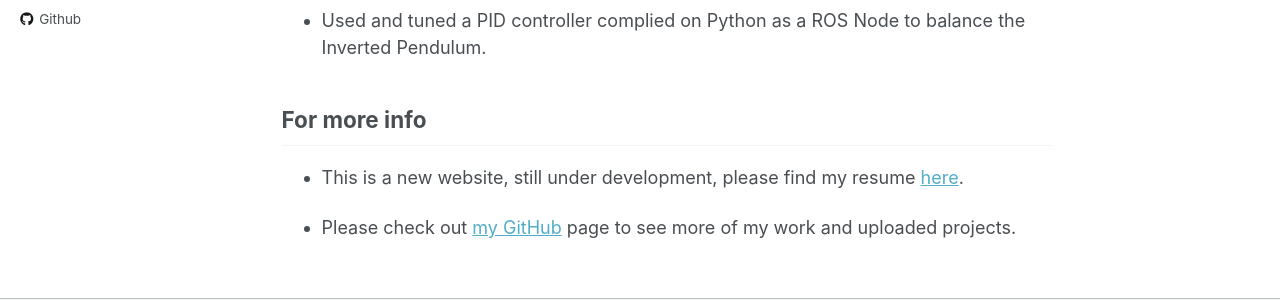
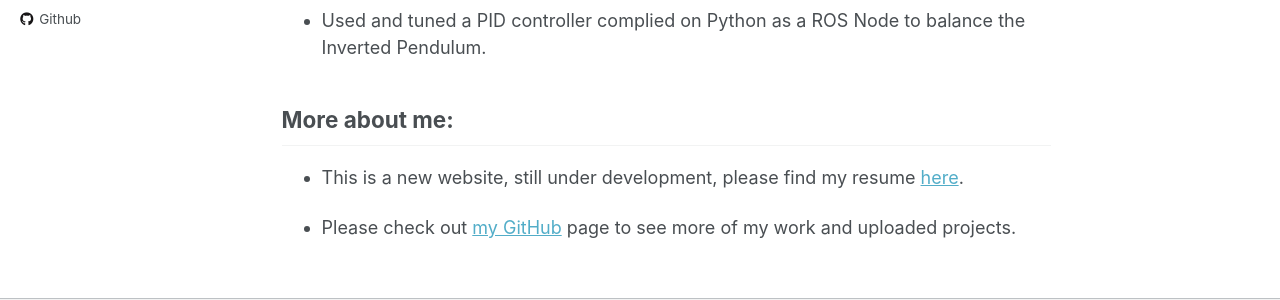
Before and after one commit to thathvik/thathvik.github.io, a Jekyll site: the page built from _pages/projects.md, in a window 1280 px wide and 900 px high, scrolled down 3171 px. Shown: the part 447-747 px from the top of the window. Built offline with Jekyll 4.4.1, drawn with Linux system fonts in a browser that asks for light colours.

Commit message:
Update projects.md

```diff
--- a/_pages/projects.md
+++ b/_pages/projects.md
@@ -86,7 +87,7 @@ Nov 2018 - Nov 2018
 
 
 
-For more info
+More about me:
 ------
 * This is a new website, still under development, please find my resume [here](/files/Tarun_Thathvik_Paladugu_resume.pdf).
 
```
Also changed, not shown: other parts of _pages/projects.md (+1 -0 lines).
